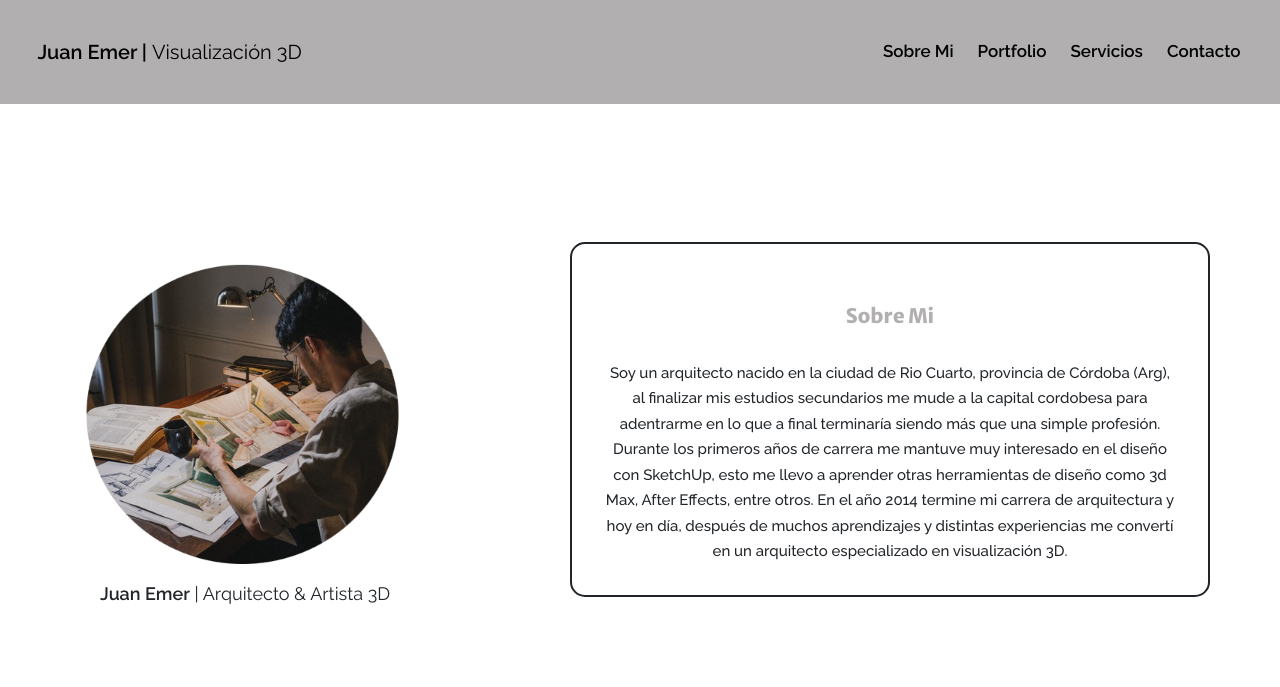
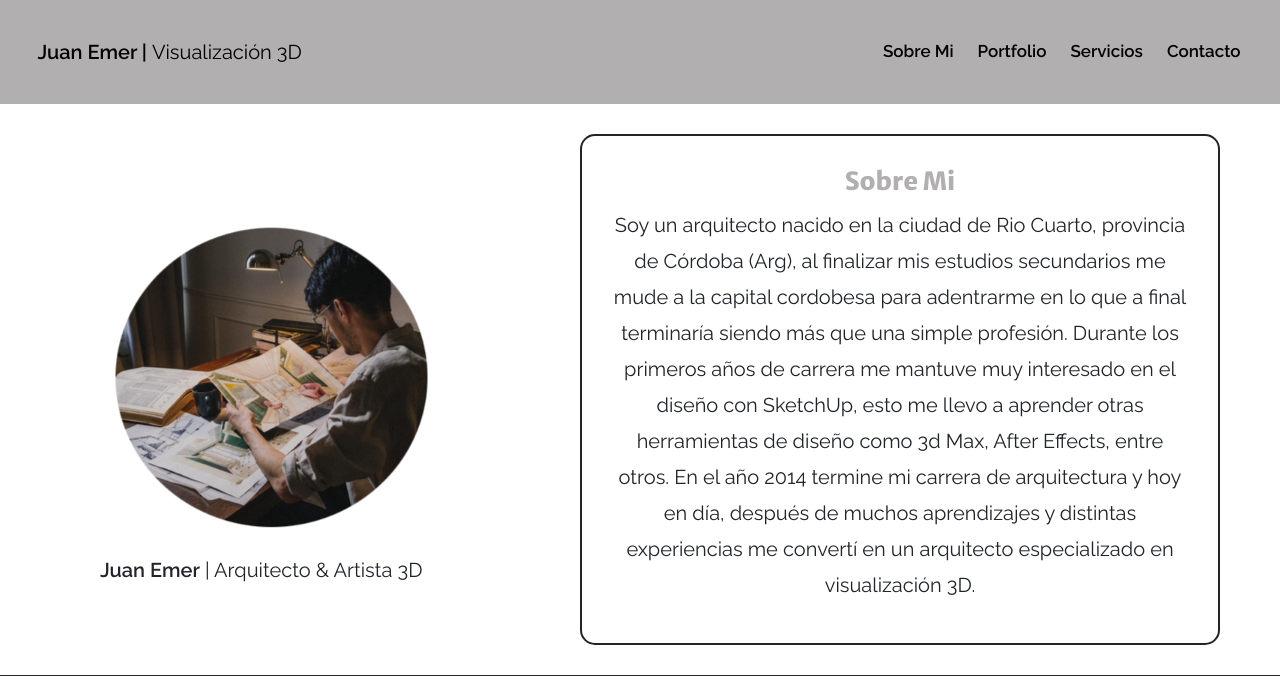
Before and after one commit to yvrbnto/Proyectofinal-artista3d, a website: page sobre-el-artista.html in a window 1280 px wide. Shown: the top 687 px of the page. Drawn offline with nearby package versions, Linux system fonts and the light colour scheme.

Commit message:
modificaciones media en sobre el artista

```diff
--- a/scss/_content.scss
+++ b/scss/_content.scss
@@ -67,12 +67,6 @@ main{
     to{left: 0px;}
 }
 
-.flex-conteiner{
-    display: flex;
-    justify-content: space-between;
-    align-items: center;
-}
-
 .main-artist{
     height: auto;
     padding-top: $p-1;
@@ -82,12 +76,12 @@ main{
 	width: 60%;
 	max-width: 375px;
     margin-top: $m-2;
-    margin-right: $m-2;
+
 }
 
 .span-artist{
     margin-right: 3rem;
-    font-size: $fs-tres;
+    font-size: $fs-siete;
     font-weight: $fw-400;
     padding: $p-2;
     line-height: 2rem;
@@ -102,9 +96,9 @@ main{
     color: $grey;
 	margin: 0.7rem;
     text-align: center;
-    font-size: $fs-cinco;
+    font-size: $fs-dos;
     font-weight: $fw-600;
-    height: 5vh;
+    height: 3vh;
 }
 
 .aside-artist{
@@ -119,17 +113,15 @@ main{
 
 .story-artist{
     font-weight: $fw-500;
-    margin: 0 auto;
-    padding-top: $p-1;
+    padding: $p-2;
     text-align: center;
-    font-size: $fs-cinco;
-    line-height: 2.5rem;
+    font-size: $fs-siete;
+    line-height: 1.5;
 }
 
 @media only screen and (min-width: 768px){
     .main-artist{
         height: auto;
-        padding-top: $p-1;
     }
 
     .div-artist{
@@ -139,73 +131,134 @@ main{
     }
 
     .img-artist{
-        width: 80%;
-        margin-right: 5.5rem;
+        width: 100%;
+        margin-right: 2rem;
+        padding-bottom: 2rem;
+    }
+
+    .span-artist{
+        margin-right: 2rem;
+        font-size: $fs-dos;
+        font-weight: $fw-400;
+        line-height: 1.3;
     }
 
     .aside-artist{
-        width: 100%;
+        width: 70%;
         height: auto;
+        padding: $p-1;
+        margin-right: 4rem;
     }
 
     .story-artist{
-        line-height: 1.7;
-        font-weight: $fw-500;
-        margin: 0 auto;
-        font-size: $fs-cinco;
+        line-height: 1.5;
+        font-weight: $fw-400;
+        font-size: $fs-siete;
     }
 
     .title-artist{
         color: $grey;
-        font-size: $fs-siete;
+        font-size: $fs-dos;
         margin-top: $m-1;
         text-align: center;
         font-weight: $fw-600;
-        height: 5vh;
+        height: 3vh;
     }
 
-    .span-artist{
-        margin-right: 6rem;
-        font-size: $fs-tres;
-        font-weight: $fw-400;
-        line-height: 2rem;
-        padding-top: $p-2;
-    }
 }
 
 @media only screen and (min-width: 1280px){
     .main-artist{
-        height: 80vh;
+        height: auto;
     }
 
     .img-artist{
         width: 100%;
-        margin-top: 5rem;
+        padding-top: 4rem;
+        padding-bottom: $p-1;
     }
 
     .span-artist{
-        margin-right: 5rem;
-        font-size: $fs-ocho;
+        margin-right: 4rem;
+        font-size: $fs-dos;
     }
 
     .aside-artist{
         width: 50%;
         height: auto;
         text-align: center;
-        margin-right: 7rem;
-        padding-top: 4rem;
+        margin-right: 6rem;
+        margin-top: 2rem;
     }
 
     .title-artist{
-        font-size: $fs-dos;
+        font-size: 2.5rem;
         padding-top: $p-1;
     }
 
     .story-artist{
-        line-height: 1.7;
-        font-weight: $fw-500;
-        padding: $p-2;
-        font-size: $fs-cinco;
+        line-height: 1.8;
+        font-weight: $fw-400;
+        padding-top: $p-2;
+        font-size: $fs-dos;
+    }
+}
+
+@media only screen and (min-width: 1500px){
+    .main-artist{
+        height: auto;
+    }
+
+    .aside-artist{
+        width: 80%;
+        height: auto;
+        text-align: center;
+        margin-right: 6rem;
+        margin-top: 2rem;
+    }
+
+    .title-artist{
+        font-size: 3rem;
+        padding-top: $p-1;
+    }
+
+    .span-artist{
+        margin-right: 3rem;
+        font-size: 2.3rem;
+    }
+
+    .story-artist{
+        line-height: 2;
+        font-weight: $fw-400;
+        padding-top: 3rem;
+        font-size: 2.3rem;
+    }
+}
+
+@media only screen and (min-width: 2000px){
+    .aside-artist{
+        width: 60%;
+        height: auto;
+        text-align: center;
+        margin-right: 6rem;
+        margin-top: 2rem;
+    }
+
+    .title-artist{
+        font-size: 3rem;
+        padding-top: $p-1;
+    }
+
+    .span-artist{
+        margin-right: 4rem;
+        font-size: 2.3rem;
+    }
+
+    .story-artist{
+        line-height: 2;
+        font-weight: $fw-400;
+        padding-top: 3rem;
+        font-size: 2.3rem;
     }
 }
 
--- a/sobre-el-artista.html
+++ b/sobre-el-artista.html
@@ -51,7 +51,7 @@
       </nav>
     </header>
 
-    <main class="main-artist flex-conteiner">
+    <main class="main-artist">
       <div class="div-artist">
         <article class="art-artist">
           <img class="animate__animated animate__fadeInDown img-artist" src="assets/img/artista.png" alt="Foto del artista Juan Emer" width="70%">
```
Also changed, not shown: css/main.css.
